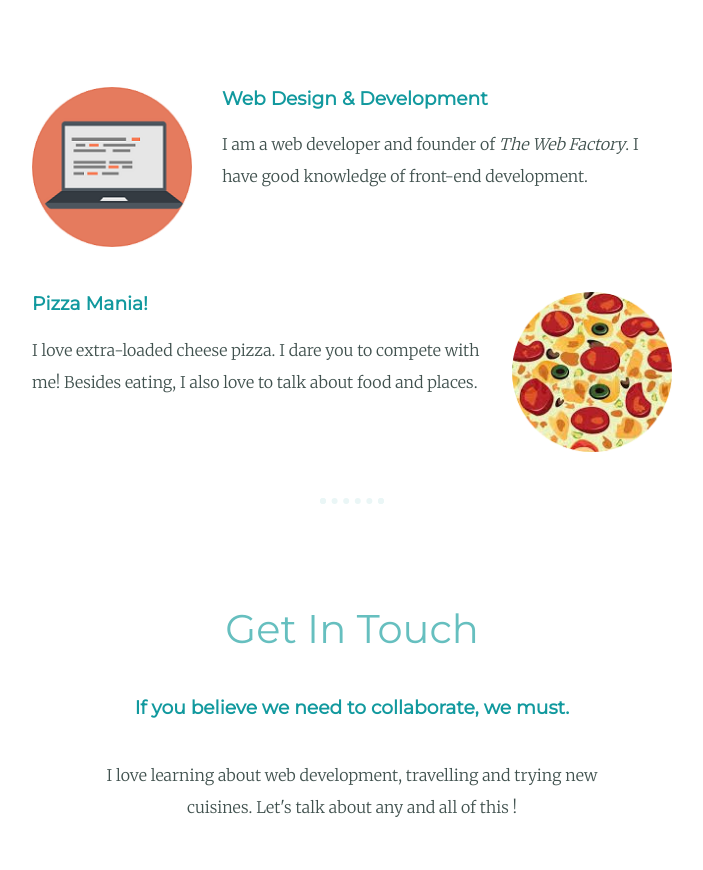
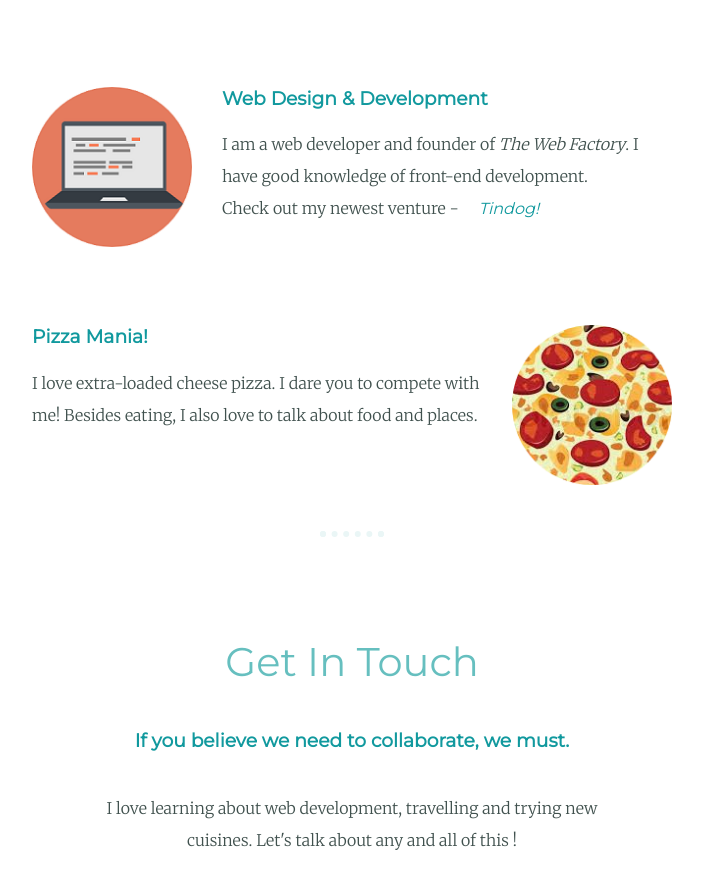
Before and after one commit to rtshdubey33/cv, a plain HTML site: page index.html in a window 1280 px wide. Shown: the part 1440-2310 px from the top of the page, without its empty margins (288-991 px from the left). Drawn offline with Linux system fonts and the light colour scheme.

Commit message:
Update index.html

```diff
--- a/index.html
+++ b/index.html
@@ -27,7 +27,8 @@
     <div class="skill-row">
       <img class="code-img" src="images/computer.png" alt="image of a computer">
       <h3>Web Design &amp; Development</h3>
-      <p class="code-skill-desc">I am a web developer and founder of <em>The Web Factory</em>. I have good knowledge of front-end development.</p>
+      <p class="code-skill-desc">I am a web developer and founder of <em>The Web Factory</em>. I have good knowledge of front-end development.
+    </br/>Check out my newest venture -<em><a class="a-tindog" href="https://rtshdubey33.github.io/tindog/" target="_blank" title="visit Tindog!">Tindog!</a></em></p>
     </div>
     <div class="skill-row">
       <img class="chilly-img" src="images/pizza.png" alt="image of a chilly">
```
